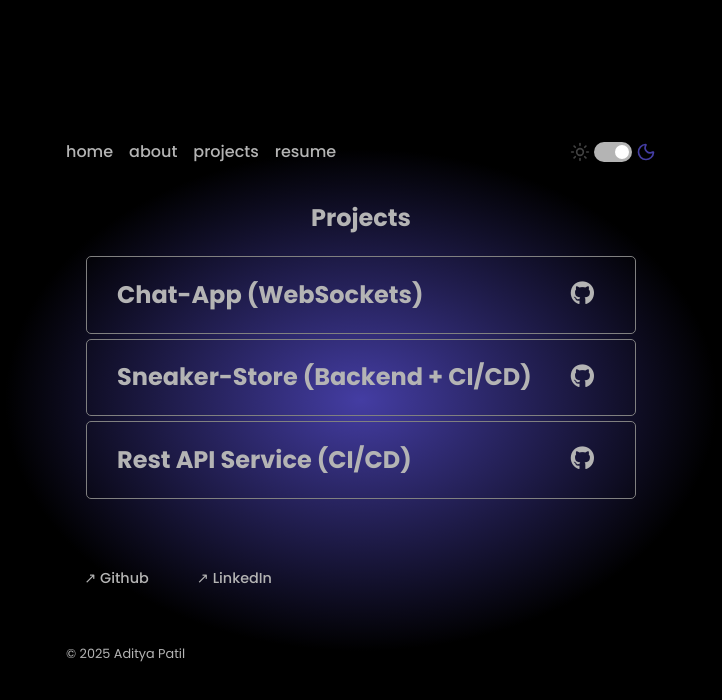
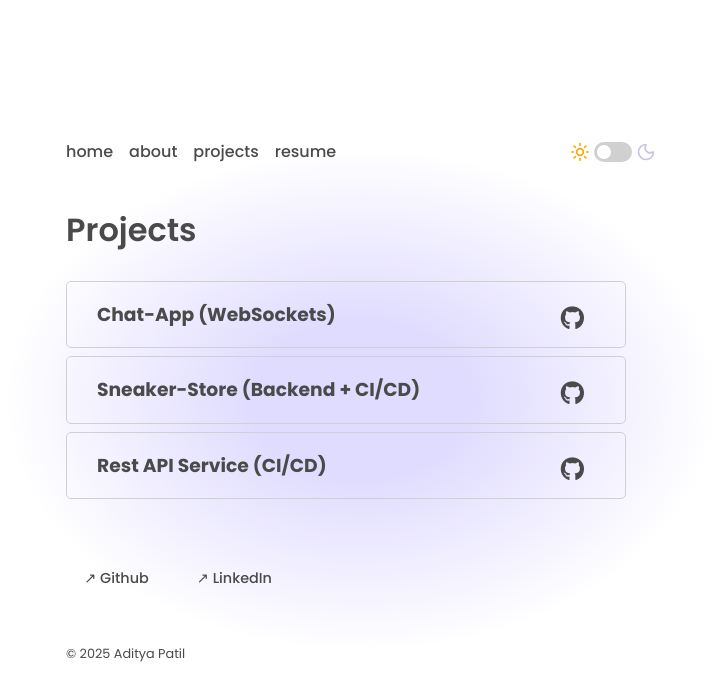
Before and after one commit to AdityaPatil0708/portfolio, a React (Vite) app: page /projects in a window 1280 px wide. Shown: the top 700 px of the page, without its empty margins (279-1001 px from the left). Built offline with nearby package versions, Linux system fonts and the light colour scheme.

Commit message:
changed default mode

```diff
--- a/src/App.jsx
+++ b/src/App.jsx
@@ -3,7 +3,7 @@ import { Routes, Route } from "react-router-dom";
 import About from "./pages/About";
 import Landing from "./pages/Landing";
 import Projects from "./pages/Projects";
-import "./styles.css";
+import "./landing.css";
 
 function App() {
   return (
--- a/src/about.css
+++ b/src/about.css
@@ -106,5 +106,5 @@
 
 @keyframes underlineSweep {
   from { transform: scaleX(0); }
-  to   { transform: scaleX(0.2); }
+  to   { transform: scaleX(0.19); }
 }
--- a/src/components/HeroW.jsx
+++ b/src/components/HeroW.jsx
@@ -7,7 +7,7 @@ export default function Hero2() {
             <div className="project1">
                 <div className="project1-title">
                     <div>
-                     <h2>Chat-App (WebSockets)</h2>
+                     <h3>Chat-App (WebSockets)</h3>
                     </div>
 
                     <button>
@@ -17,7 +17,7 @@ export default function Hero2() {
             </div>
             <div className="project2">
                 <div className="project2-title">
-                    <h2>Sneaker-Store (Backend + CI/CD)</h2>
+                    <h3>Sneaker-Store (Backend + CI/CD)</h3>
                     <button>
                         <a href="https://github.com/AdityaPatil0708/sneaker-store-backend.git"><i class="fab fa-github"></i></a>
                     </button>
@@ -25,7 +25,7 @@ export default function Hero2() {
             </div>
             <div className="project3">
                 <div className="project3-title">
-                    <h2>Rest API Service (CI/CD)</h2>
+                    <h3>Rest API Service (CI/CD)</h3>
                     <button>
                         <a href="https://github.com/AdityaPatil0708/rest-api-service.git"><i class="fab fa-github"></i></a>
                     </button>
--- a/src/components/Navbar.jsx
+++ b/src/components/Navbar.jsx
@@ -5,7 +5,7 @@ import { useState, useEffect } from 'react';
 export default function Navbar({ onThemeChange }) {
   const [isDark, setIsDark] = useState(() => {
     const savedTheme = localStorage.getItem('theme');
-    return savedTheme ? savedTheme === 'dark' : true;
+    return savedTheme ? savedTheme === 'dark' : false;
   });
 
   useEffect(() => {
--- a/src/pages/Landing.jsx
+++ b/src/pages/Landing.jsx
@@ -2,7 +2,7 @@ import Navbar from "../components/Navbar.jsx";
 import Hero from "../components/Hero.jsx";
 import Footer from "../components/Footer.jsx";
 
-import "../styles.css";
+import "../landing.css";
 
 function Landing() {
   return (
--- a/src/pages/Projects.jsx
+++ b/src/pages/Projects.jsx
@@ -1,7 +1,7 @@
 import Navbar from "../components/Navbar";
 import HeroW from "../components/HeroW";
 import Footer from "../components/Footer";
-import "../styles2.css";
+import "../projects.css";
 
 function Projects() {
   return (
--- a/src/styles2.css
+++ b/src/projects.css
@@ -60,14 +60,13 @@ body::before {
   --button-hover-text: #1a1a1a;
 }
 .hero2 {
-    padding-left: 20px;
-    padding-right: 20px;
+    padding-right: 30px;
 }
-
 .hero2 .title h2 {
-    text-align: center;
     color: var(--text-primary);
     transition: color 0.3s ease;
+    font-size: 2rem;
+    font-weight: 600;
 }
 
 .hero2 .project1 {
@@ -75,7 +74,7 @@ body::before {
     border-radius: 5px;
     padding-left: 30px;
     padding-right: 30px;
-    margin-bottom: 5px;
+    margin-bottom: 8px;
     transition: border-color 0.3s ease, background-color 0.3s ease;
 }
 
@@ -84,7 +83,7 @@ body::before {
     border-radius: 5px;
     padding-left: 30px;
     padding-right: 30px;
-    margin-bottom: 5px;
+    margin-bottom: 8px;
     transition: border-color 0.3s ease, background-color 0.3s ease;
 }
 
@@ -136,14 +135,3 @@ body::before {
 .fa-github:hover {
     color: var(--button-hover-bg);
 }
-@media (max-width: 768px) {
-    .hero {
-        flex-direction: column;
-        gap: 2rem;
-        text-align: center;
-    }
-
-    .hero img {
-        width: 90%;
-    }
-}
```
Also changed, not shown: src/landing.css (renamed from src/styles.css).
